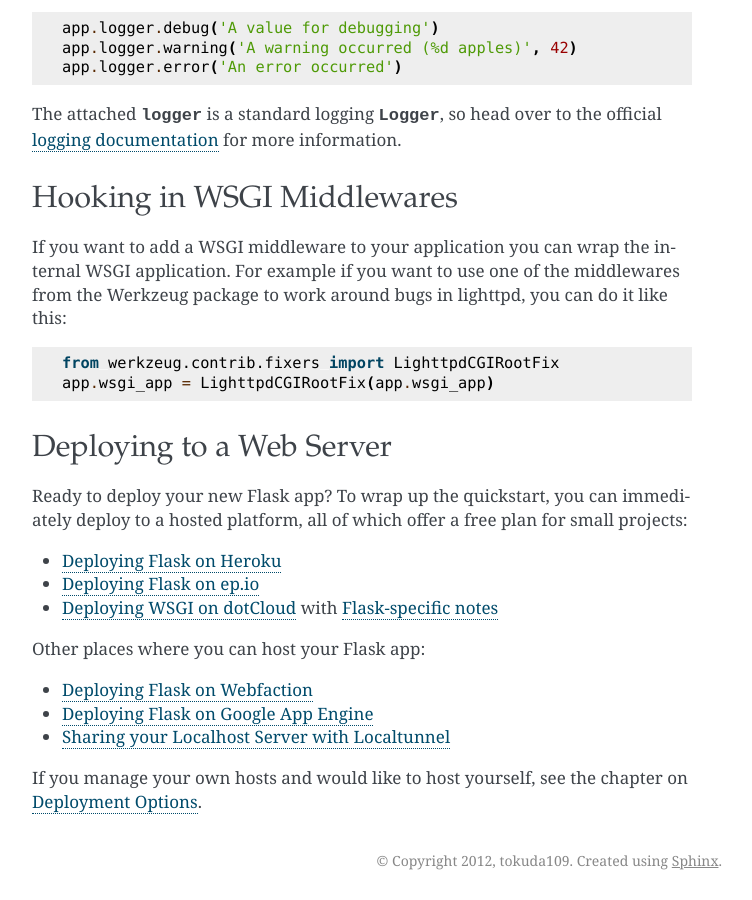
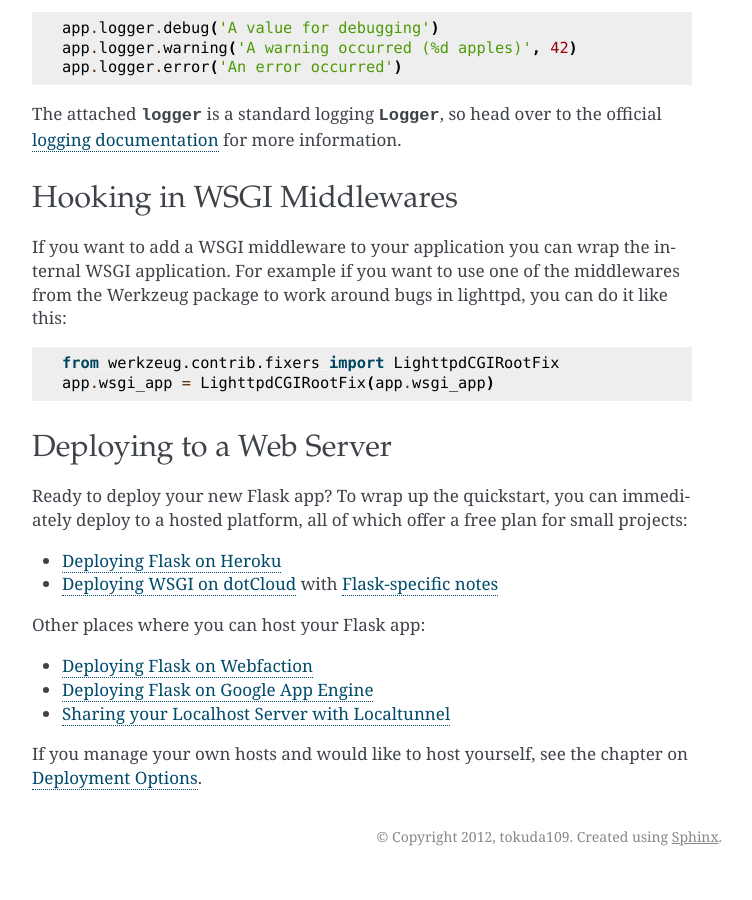
Before and after one commit to tokuda109/flask-docs-ja, a Sphinx documentation site: the page built from docs/quickstart.rst, in a window 1280 px wide and 900 px high, scrolled down 16923 px. Shown: the whole window, without its empty margins (388-1140 px from the left). Built offline with Sphinx 7.4.7, drawn with Linux system fonts in a browser that asks for light colours; pages that are not in the unit, such as notebooks, are missing from menus; after the commit the page ends 17799 px from its top, so only the background shows below that.

Commit message:
Removed link to ep.io from quickstart

```diff
--- a/docs/quickstart.rst
+++ b/docs/quickstart.rst
@@ -839,7 +839,6 @@
 small projects:
 
 - `Deploying Flask on Heroku <http://devcenter.heroku.com/articles/python>`_
-- `Deploying Flask on ep.io <https://www.ep.io/docs/quickstart/flask/>`_
 - `Deploying WSGI on dotCloud <http://docs.dotcloud.com/services/python/>`_
   with `Flask-specific notes <http://flask.pocoo.org/snippets/48/>`_
 
```
